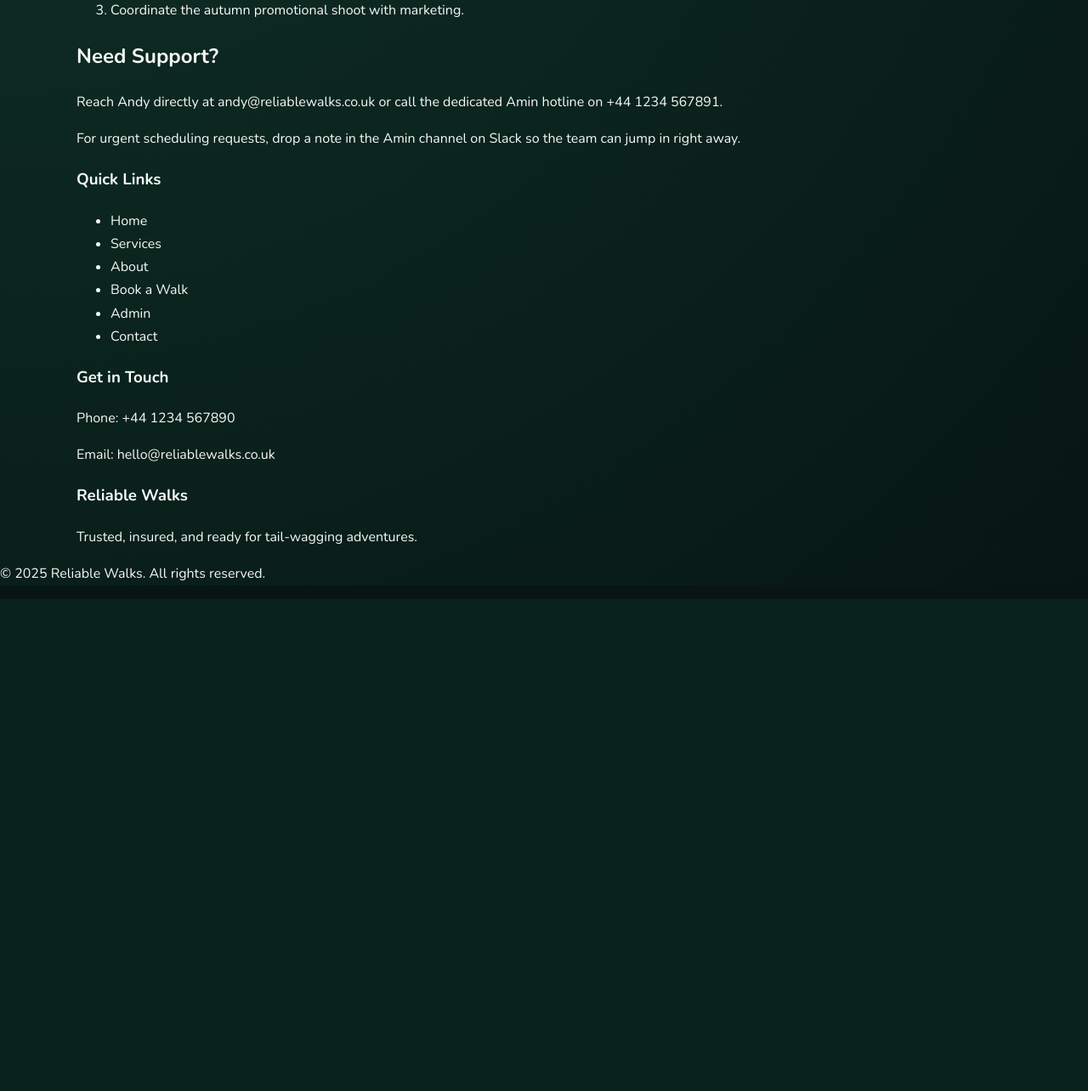
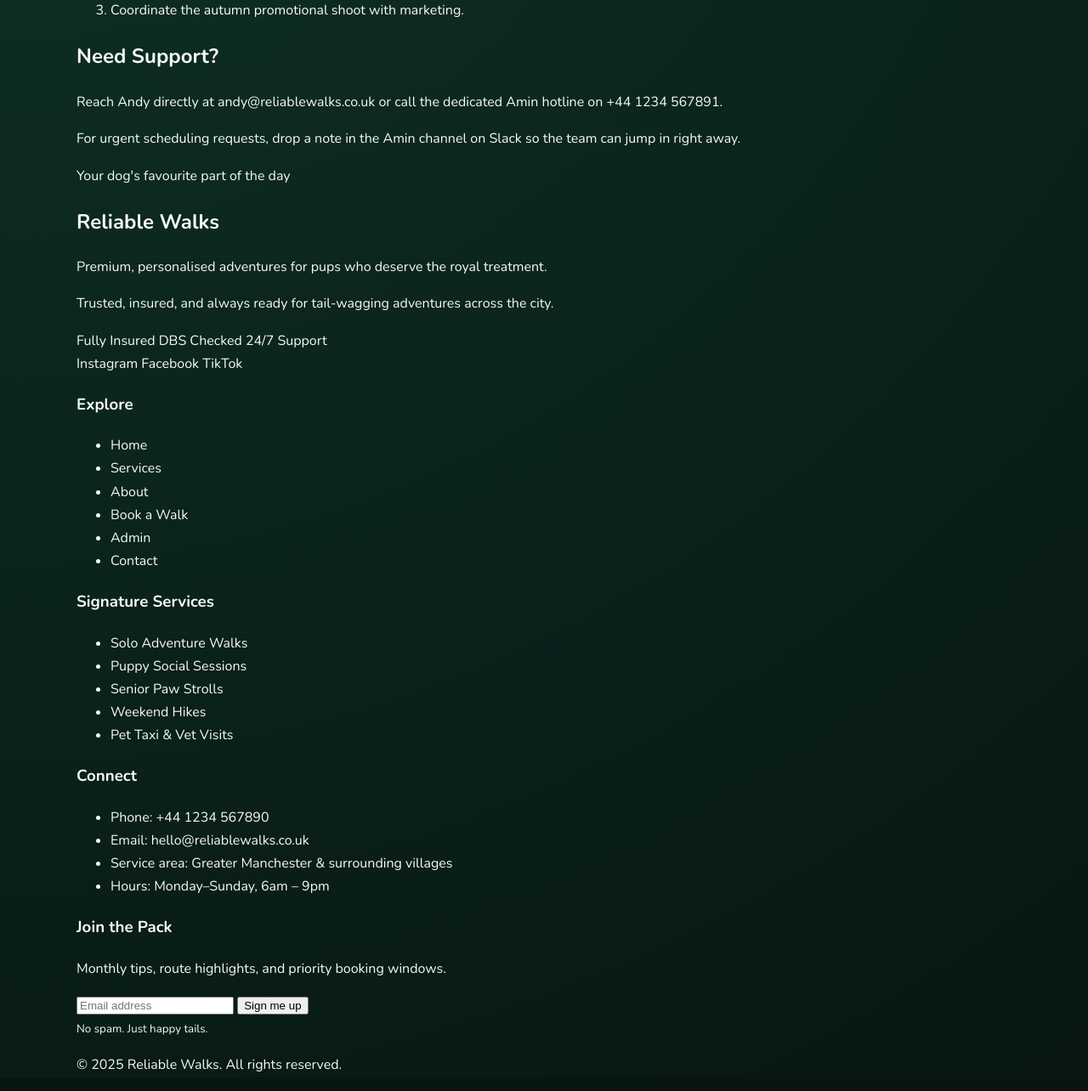
Before and after one commit to andyfast20-sketch/dogwalking5, a Flask app: page /amin in a window 1280 px wide. Shown: the part 569-1853 px from the top of the page at 85% size. Before the commit the page ends 1252 px from the top, so only its background shows below. Run offline with Flask 3, Linux system fonts and the light colour scheme.

Commit message:
Create premium multi-column footer

```diff
--- a/app/templates/base.html
+++ b/app/templates/base.html
@@ -46,10 +46,34 @@
     </header>
     <main>{% block content %}{% endblock %}</main>
     <footer class="site-footer">
-      <div class="container footer-grid">
+      <div class="footer-aurora" aria-hidden="true"></div>
+      <div class="container">
+        <div class="footer-top">
+          <p class="footer-eyebrow">Your dog's favourite part of the day</p>
+          <h2>Reliable Walks</h2>
+          <p class="footer-lede">
+            Premium, personalised adventures for pups who deserve the royal treatment.
+          </p>
+        </div>
+        <div class="footer-grid">
+          <div class="footer-brand">
+            <p>
+              Trusted, insured, and always ready for tail-wagging adventures across the city.
+            </p>
+            <div class="footer-chips">
+              <span>Fully Insured</span>
+              <span>DBS Checked</span>
+              <span>24/7 Support</span>
+            </div>
+            <div class="footer-social" aria-label="Social media">
+              <a href="https://instagram.com" target="_blank" rel="noreferrer noopener">Instagram</a>
+              <a href="https://facebook.com" target="_blank" rel="noreferrer noopener">Facebook</a>
+              <a href="https://tiktok.com" target="_blank" rel="noreferrer noopener">TikTok</a>
+            </div>
+          </div>
           <div>
-          <h3>Quick Links</h3>
-          <ul>
+            <h3>Explore</h3>
+            <ul class="footer-links">
               <li><a href="{{ url_for('main.index') }}">Home</a></li>
               <li><a href="{{ url_for('main.services') }}">Services</a></li>
               <li><a href="{{ url_for('main.about') }}">About</a></li>
@@ -59,16 +83,38 @@
             </ul>
           </div>
           <div>
-          <h3>Get in Touch</h3>
-          <p>Phone: <a href="tel:+441234567890">+44 1234 567890</a></p>
-          <p>Email: <a href="mailto:hello@reliablewalks.co.uk">hello@reliablewalks.co.uk</a></p>
+            <h3>Signature Services</h3>
+            <ul class="footer-links">
+              <li>Solo Adventure Walks</li>
+              <li>Puppy Social Sessions</li>
+              <li>Senior Paw Strolls</li>
+              <li>Weekend Hikes</li>
+              <li>Pet Taxi & Vet Visits</li>
+            </ul>
           </div>
-        <div>
-          <h3>Reliable Walks</h3>
-          <p>Trusted, insured, and ready for tail-wagging adventures.</p>
+          <div class="footer-contact">
+            <h3>Connect</h3>
+            <ul>
+              <li>Phone: <a href="tel:+441234567890">+44 1234 567890</a></li>
+              <li>Email: <a href="mailto:hello@reliablewalks.co.uk">hello@reliablewalks.co.uk</a></li>
+              <li>Service area: Greater Manchester & surrounding villages</li>
+              <li>Hours: Monday–Sunday, 6am – 9pm</li>
+            </ul>
+          </div>
+          <div class="footer-newsletter">
+            <h3>Join the Pack</h3>
+            <p>Monthly tips, route highlights, and priority booking windows.</p>
+            <form class="footer-form" action="{{ url_for('main.contact') }}">
+              <label for="footer-email" class="sr-only">Email address</label>
+              <input id="footer-email" type="email" name="email" placeholder="Email address" required />
+              <button type="submit">Sign me up</button>
+            </form>
+            <small>No spam. Just happy tails.</small>
           </div>
         </div>
+        <div class="footer-divider"></div>
         <p class="copyright">© {{ current_year }} Reliable Walks. All rights reserved.</p>
+      </div>
     </footer>
     <script src="{{ url_for('static', filename='js/main.js') }}" defer></script>
   </body>
```
Also changed, not shown: app/static/css/style.css (+159 -20 lines). Lines whose indentation alone changed are shown as unchanged.
